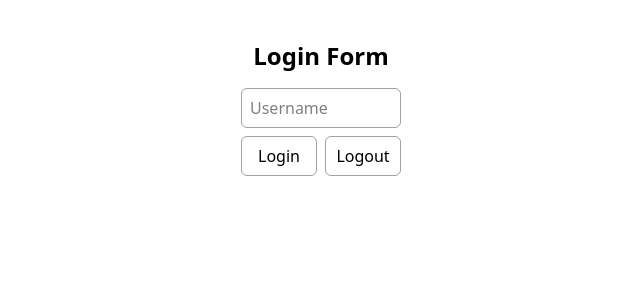
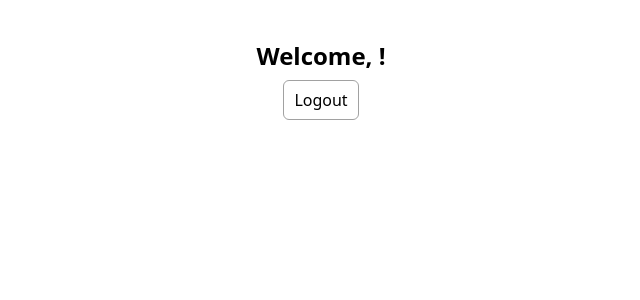
Before and after one commit to itsDonya/react-practice, a React (Vite) app: page / in a window 1280 px wide. Both pictures are taken after a click on the button "Login". Shown: the top 300 px of the page, without its empty margins (319-959 px from the left). Built offline with nearby package versions, Linux system fonts and the light colour scheme.

Commit message:
re-write redux with ts

```diff
--- a/package.json
+++ b/package.json
@@ -10,10 +10,12 @@
     "preview": "vite preview"
   },
   "dependencies": {
+    "@reduxjs/toolkit": "^2.8.2",
     "@tailwindcss/vite": "^4.1.12",
     "path": "^0.12.7",
     "react": "^19.1.1",
     "react-dom": "^19.1.1",
+    "react-redux": "^9.2.0",
     "react-router-dom": "^7.8.2",
     "tailwindcss": "^4.1.12"
   },
--- a/src/components/Login.tsx
+++ b/src/components/Login.tsx
@@ -1,24 +1,45 @@
-import React from "react";
+import React, { useState } from "react";
+import { login, logout, type UserState } from "../stores/login.store";
+import { useDispatch, useSelector } from "react-redux";
 
 const Login: React.FC = () => {
+  const [newUsername, setNewUsername] = useState<string>("");
+  const dispatch = useDispatch();
+  const { isLoggedIn, username } = useSelector(
+    (state: { user: UserState }) => state.user
+  );
+
   return (
     <div className="flex flex-col items-center justify-center gap-2">
-      <h1 className="text-2xl font-bold">Login Form</h1>
+      <h1 className="text-2xl font-bold">
+        {isLoggedIn ? `Welcome, ${username}!` : "Login Form"}
+      </h1>
 
+      {!isLoggedIn && (
         <input
           type="text"
           placeholder="Username"
+          onChange={(event) => setNewUsername(event.target.value)}
           className="w-40 h-10 mt-2 !px-2 border border-neutral-400 rounded-md"
         />
+      )}
 
       <div className="flex items-center justify-center gap-2">
-        <button className="w-19 h-10 border border-neutral-400 rounded-md hover:bg-neutral-200/40 cursor-pointer transition-all duration-300">
+        {!isLoggedIn && (
+          <button
+            onClick={() => dispatch(login({ username: newUsername }))}
+            className="w-19 h-10 border border-neutral-400 rounded-md hover:bg-neutral-200/40 cursor-pointer transition-all duration-300">
             Login
           </button>
+        )}
 
-        <button className="w-19 h-10 border border-neutral-400 rounded-md hover:bg-neutral-200/40 cursor-pointer transition-all duration-300">
+        {isLoggedIn && (
+          <button
+            onClick={() => dispatch(logout())}
+            className="w-19 h-10 border border-neutral-400 rounded-md hover:bg-neutral-200/40 cursor-pointer transition-all duration-300">
             Logout
           </button>
+        )}
       </div>
     </div>
   );
--- /dev/null
+++ b/src/stores/login.store.ts
@@ -0,0 +1,29 @@
+import { configureStore, createSlice } from "@reduxjs/toolkit";
+
+export interface UserState {
+  username: string;
+  isLoggedIn: boolean;
+}
+
+const userSlice = createSlice({
+  name: "user",
+  initialState: { isLoggedIn: false, username: "" } as UserState,
+  reducers: {
+    login: (state, action) => {
+      state.username = action.payload.username;
+      state.isLoggedIn = true;
+    },
+    logout: (state) => {
+      state.isLoggedIn = false;
+      state.username = "";
+    },
+  },
+});
+
+export const { login, logout } = userSlice.actions;
+
+export const store = configureStore({
+  reducer: {
+    user: userSlice.reducer,
+  },
+});
```
Also changed, not shown: src/main.tsx (+7 -1 lines), 1 other file (tests, documents, lock files or other folders). Lines whose indentation alone changed are shown as unchanged.
